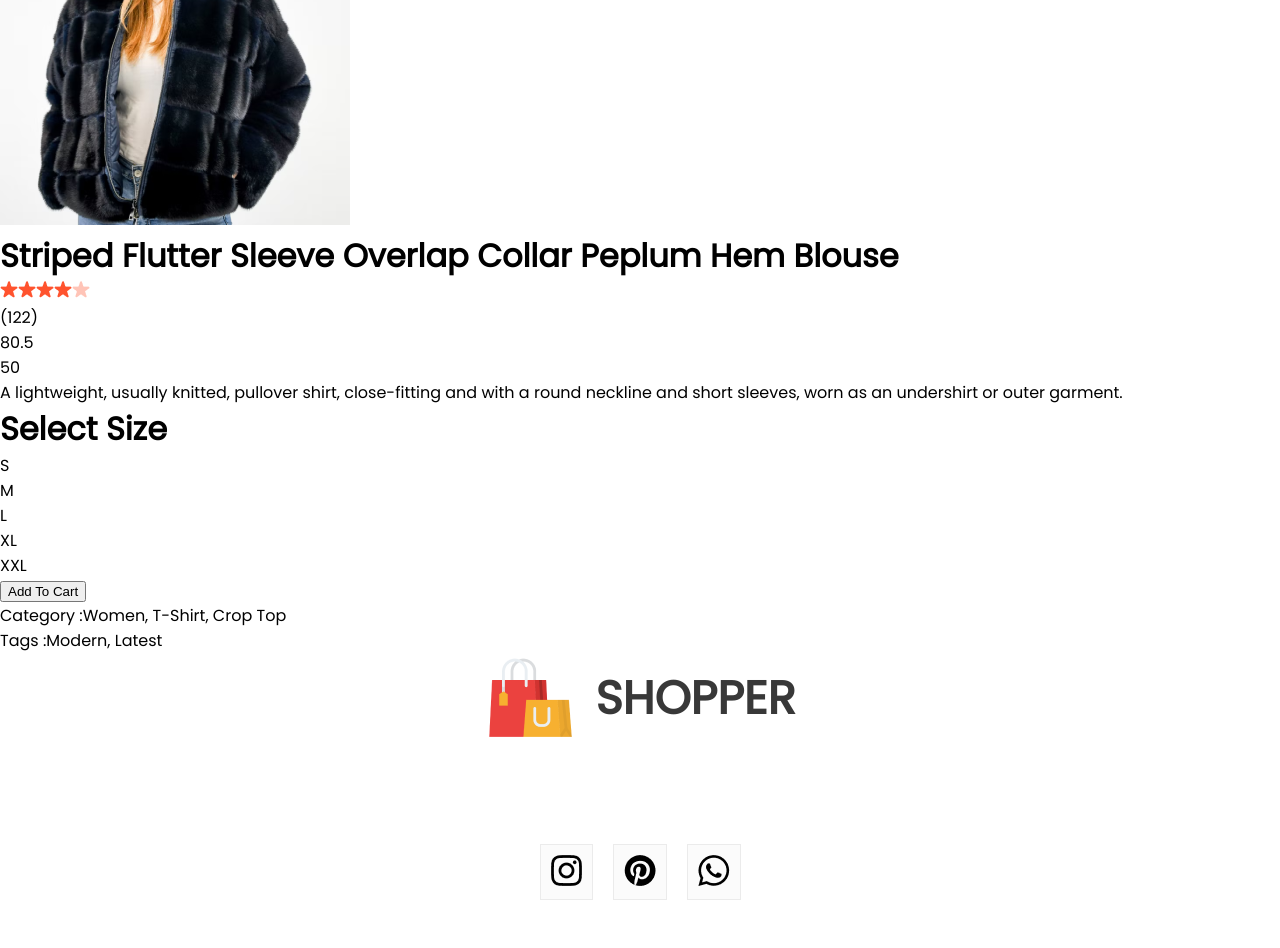
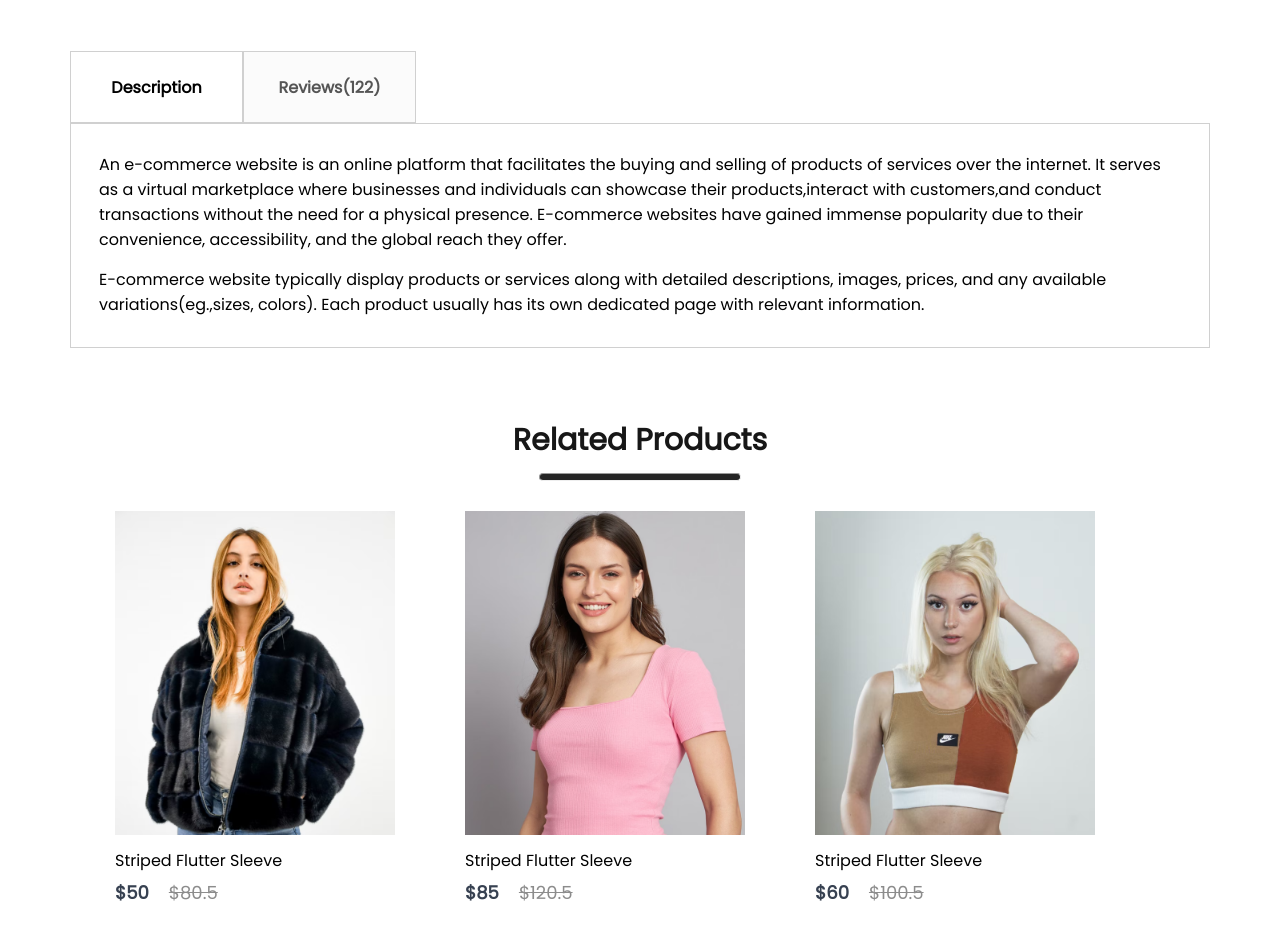
Before and after one commit to preethamdnr/Ecommerce-Website, a React (Create React App) app: page /Product/1 in a window 1280 px wide. Shown: the part 740-1688 px from the top of the page. Built offline with nearby package versions, Linux system fonts and the light colour scheme.

Commit message:
8th Aug Work

```diff
--- a/src/Components/Assets/data.js
+++ b/src/Components/Assets/data.js
@@ -1,34 +1,27 @@
 import p1_img from './product_1.png'
 import p2_img from './product_2.png'
 import p3_img from './product_3.png'
-import p4_img from './product_4.png'
 
 let data_product = [
   {
     id:1,
-    name:"Striped Flutter Sleeve Overlap Collar Peplum Hem Blouse",
+    name:"Striped Flutter Sleeve",
     image:p1_img,
     new_price:50.00,
     old_price:80.50,
   },
   {id:2,
-    name:"Striped Flutter Sleeve Overlap Collar Peplum Hem Blouse",
+    name:"Striped Flutter Sleeve",
     image:p2_img,
     new_price:85.00,
     old_price:120.50,
   },
   {id:3,
-    name:"Striped Flutter Sleeve Overlap Collar Peplum Hem Blouse",
+    name:"Striped Flutter Sleeve",
     image:p3_img,
     new_price:60.00,
     old_price:100.50,
   },
-  {id:4,
-    name:"Striped Flutter Sleeve Overlap Collar Peplum Hem Blouse",
-    image:p4_img,
-    new_price:100.00,
-    old_price:150.00,
-  },
 ];
 
 export default data_product;
--- a/src/Components/Breadcrums/Breadcrum.css
+++ b/src/Components/Breadcrums/Breadcrum.css
@@ -0,0 +1,10 @@
+.breadcrum{
+    display: flex;
+    align-items: center;
+    gap: 8px;
+    color: #5e5e5e;
+    font-size: 16px;
+    font-weight: 600;
+    margin: 30px 140px;
+    text-transform: capitalize;
+}
--- /dev/null
+++ b/src/Components/DescriptionBox/DescriptionBox.css
@@ -0,0 +1,28 @@
+.descriptionbox{
+    margin: 70px 70px;
+}
+.descriptionbox-navigator{
+    display: flex;
+}
+.descriptionbox-nav-box{
+    display: flex;
+    align-items: center;
+    justify-content: center;
+    font-size: 16px;
+    font-weight: 600;
+    width: 171px;
+    height: 70px;
+    border: 1px solid #d0d0d0;
+}
+.descriptionbox-nav-box.fade{
+    background: #fbfbfb;
+    color: #555;
+}
+.descriptionbox-description{
+    display: flex;
+    flex-direction: column;
+    gap: 15px;
+    border: 1px solid #d0d0d0;
+    padding: 28px;
+    padding-bottom: 30px;
+}
--- /dev/null
+++ b/src/Components/DescriptionBox/DescriptionBox.jsx
@@ -0,0 +1,29 @@
+import React from 'react'
+import './DescriptionBox.css'
+
+const DescriptionBox = () => {
+  return (
+    <div className='descriptionbox'>
+        <div className="descriptionbox-navigator">
+            <div className="descriptionbox-nav-box">Description</div>
+            <div className='descriptionbox-nav-box fade'>Reviews(122)</div>
+        </div>
+        <div className="descriptionbox-description">
+            <p>
+                An e-commerce website is an online platform that facilitates the buying and selling of products of
+                services over the internet. It serves as a virtual marketplace where businesses and individuals can
+                showcase their products,interact with customers,and conduct transactions without the need for a physical
+                presence. E-commerce websites have gained immense popularity due to their convenience, accessibility, and
+                the global reach they offer.
+            </p>
+            <p>
+                E-commerce website typically display products or services along with detailed descriptions, images, prices,
+                and any available variations(eg.,sizes, colors). Each product usually has its own dedicated page with relevant
+                information.
+            </p>
+        </div>
+    </div>
+  )
+}
+
+export default DescriptionBox
--- a/src/Components/ProductDisplay/ProductDisplay.css
+++ b/src/Components/ProductDisplay/ProductDisplay.css
@@ -0,0 +1,88 @@
+.productdsiplay{
+    display: flex;
+    margin: 0px 170px;
+}
+.productdispaly-left{
+    display: flex;
+    gap: 17px;
+}
+.prodcutdisplay-img-list{
+    display: flex;
+    flex-direction: column;
+    gap: 16px;
+}
+.prodcutdisplay-img-list img{
+    height: 163px;
+}
+.productdsiplay-main-img{
+    width: 586px;
+    height: 700px;
+}
+.productdisplay-right{
+    margin: 0px 70px;
+    display: flex;
+    flex-direction: column;
+}
+.productdisplay-right h1{
+    color: #3d3d3d;
+    font-size: 20px;
+    font-weight: 700;
+}
+.productdisplay-right-stars{
+    display: flex;
+    align-items: center;
+    margin-top: 13px;
+    gap: 5px;
+    color: #1c1c1c;
+    font-size: 16px;
+}
+.productdisplay-right-prices{
+    display: flex;
+    margin: 15px 0px;
+    gap: 30px;
+    font-size: 24px;
+    font-weight: 700;
+}
+.productdisplay-right-price-old{
+    color: #818181;
+    text-decoration: line-through;
+}
+.productdisplay-right-price-new{
+    color: #ff4141;
+}
+.productdisplay-right-size h1{
+    margin-top: 20px;
+    color: #656565;
+    font-size: 20px;
+    font-weight: 600;
+}
+.productdisplay-right-sizes{
+    display: flex;
+    margin: 20px 0px;
+    gap: 20px;
+}
+.productdisplay-right-sizes div{
+    padding: 18px 24px;
+    background: #fbfbfb;
+    border: 1px solid #ebebeb;
+    border-radius: 3px;
+    cursor: pointer;
+}
+.productdisplay-right button{
+    padding: 20px 40px;
+    width: 200px;
+    font-size: 16px;
+    font-weight: 600;
+    color: white;
+    background: #ff4141;
+    margin-bottom: 20px;
+    border: none;
+    outline: none;
+    cursor: pointer;
+}
+.productdisplay-right-category{
+    margin-top: 10px;
+}
+.productdisplay-right-category span{
+    font-weight: 600;
+}
--- a/src/Components/ProductDisplay/ProductDisplay.jsx
+++ b/src/Components/ProductDisplay/ProductDisplay.jsx
@@ -7,7 +7,7 @@
   return (
     <div className='productdsiplay'>
         <div className='productdispaly-left'>
-            <div className='prodcutdisplay-img-left'>
+            <div className='prodcutdisplay-img-list'>
                 <img src={product.image} alt="" />
                 <img src={product.image} alt="" />
                 <img src={product.image} alt="" />
@@ -18,7 +18,7 @@
         </div>
         <div className='productdisplay-right'>
             <h1>{product.name}</h1>
-            <div className="productdisplay-right-star">
+            <div className="productdisplay-right-stars">
                 <img src={star_icon} alt="" />
                 <img src={star_icon} alt="" />
                 <img src={star_icon} alt="" />
@@ -26,9 +26,9 @@
                 <img src={star_dull_icon} alt="" />
                 <p>(122)</p>
             </div>
-            <div className='productdispaly-right-prices'>
-                <div className='productdisplay-right-price-old'>{product.old_price}</div>
-                <div className='productdisplay-right-price-new'>{product.new_price}</div>
+            <div className='productdisplay-right-prices'>
+                <div className='productdisplay-right-price-old'>${product.old_price}</div>
+                <div className='productdisplay-right-price-new'>${product.new_price}</div>
             </div>
             <div className='productdisplay-right-description'>
                 A lightweight, usually knitted, pullover shirt, close-fitting and with
@@ -36,7 +36,7 @@
             </div>
             <div className='productdisplay-right-size'>
                 <h1>Select Size</h1>
-                <div className='productdisplay-right-size'>
+                <div className='productdisplay-right-sizes'>
                     <div>S</div>
                     <div>M</div>
                     <div>L</div>
--- /dev/null
+++ b/src/Components/RelatedProducts/RelatedProducts.css
@@ -0,0 +1,26 @@
+.relatedproducts{
+    display: flex;
+    flex-direction: column;
+    align-items: center;
+    gap: 10px;
+    height: 100vh;
+}
+.relatedproducts h1{
+    color: #171717;
+    font-size: 30px;
+    font-weight: 600;
+}
+.relatedproducts hr{
+    width: 200px;
+    height: 6px;
+    border-radius: 10px;
+    background: #252525;
+}
+.relatedproducts-item{
+    margin-top: 20px;
+    display: flex;
+}
+.relatedproducts-item img{
+    width: 80%;
+    height: 80%;
+}
--- /dev/null
+++ b/src/Components/RelatedProducts/RelatedProducts.jsx
@@ -0,0 +1,19 @@
+import React from 'react'
+import './RelatedProducts.css'
+import data_product from '../Assets/data'
+import Item from '../Item/Item'
+const RelatedProducts = () => {
+  return (
+    <div className='relatedproducts'>
+        <h1>Related Products</h1>
+        <hr />
+        <div className="relatedproducts-item">
+            {data_product.map((item,i)=>{
+                return <Item key={i} id ={item.id} name={item.name} image={item.image} new_price={item.new_price} old_price={item.old_price} />
+            })}
+        </div>
+    </div>
+  )
+}
+
+export default RelatedProducts
--- a/src/Pages/Product.jsx
+++ b/src/Pages/Product.jsx
@@ -3,6 +3,8 @@
 import { useParams } from 'react-router-dom'
 import Breadcrum from '../Components/Breadcrums/Breadcrum';
 import ProductDisplay from '../Components/ProductDisplay/ProductDisplay';
+import DescriptionBox from '../Components/DescriptionBox/DescriptionBox';
+import RelatedProducts from '../Components/RelatedProducts/RelatedProducts';
 
 const Product = () => {
   const {all_product}=useContext(ShopContext);
@@ -12,6 +14,8 @@
     <div>
       <Breadcrum product={product}/>
       <ProductDisplay product={product}/>
+      <DescriptionBox/>
+      <RelatedProducts/>
     </div>
   )
 }
```
